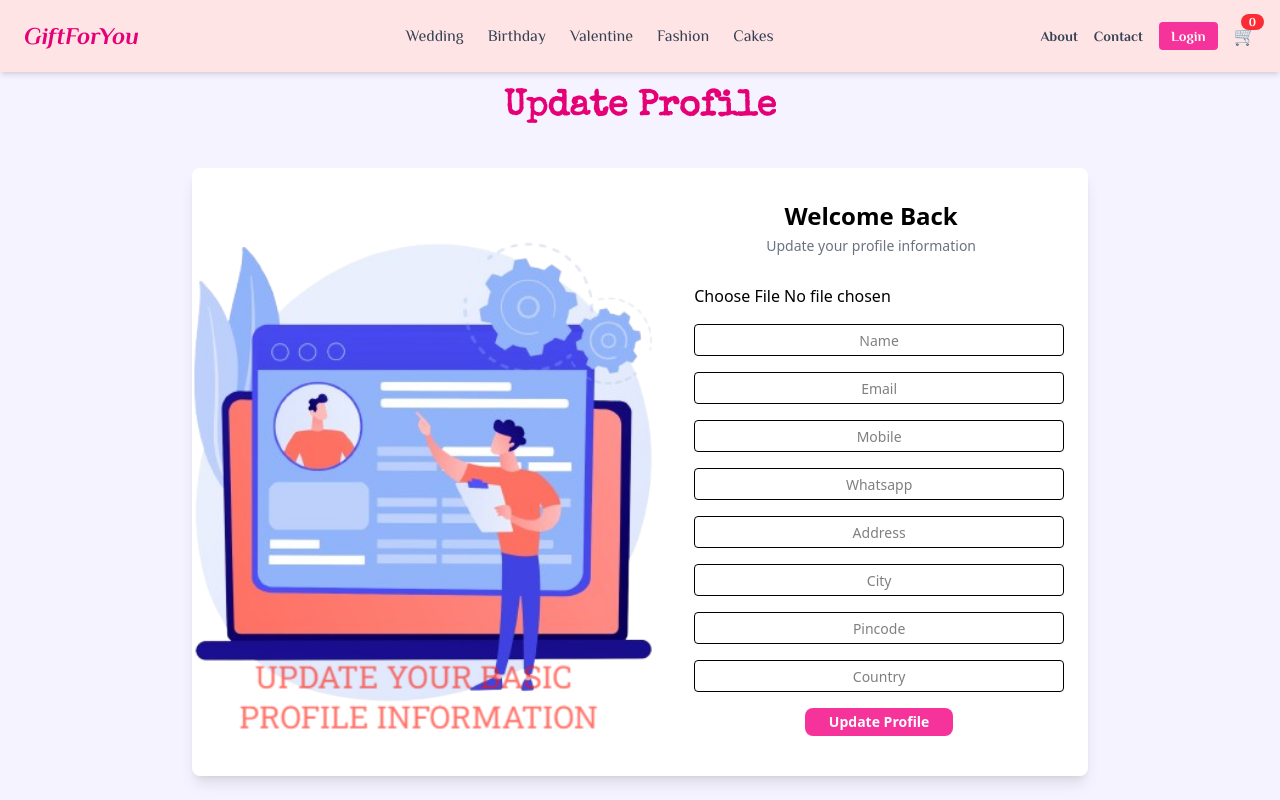
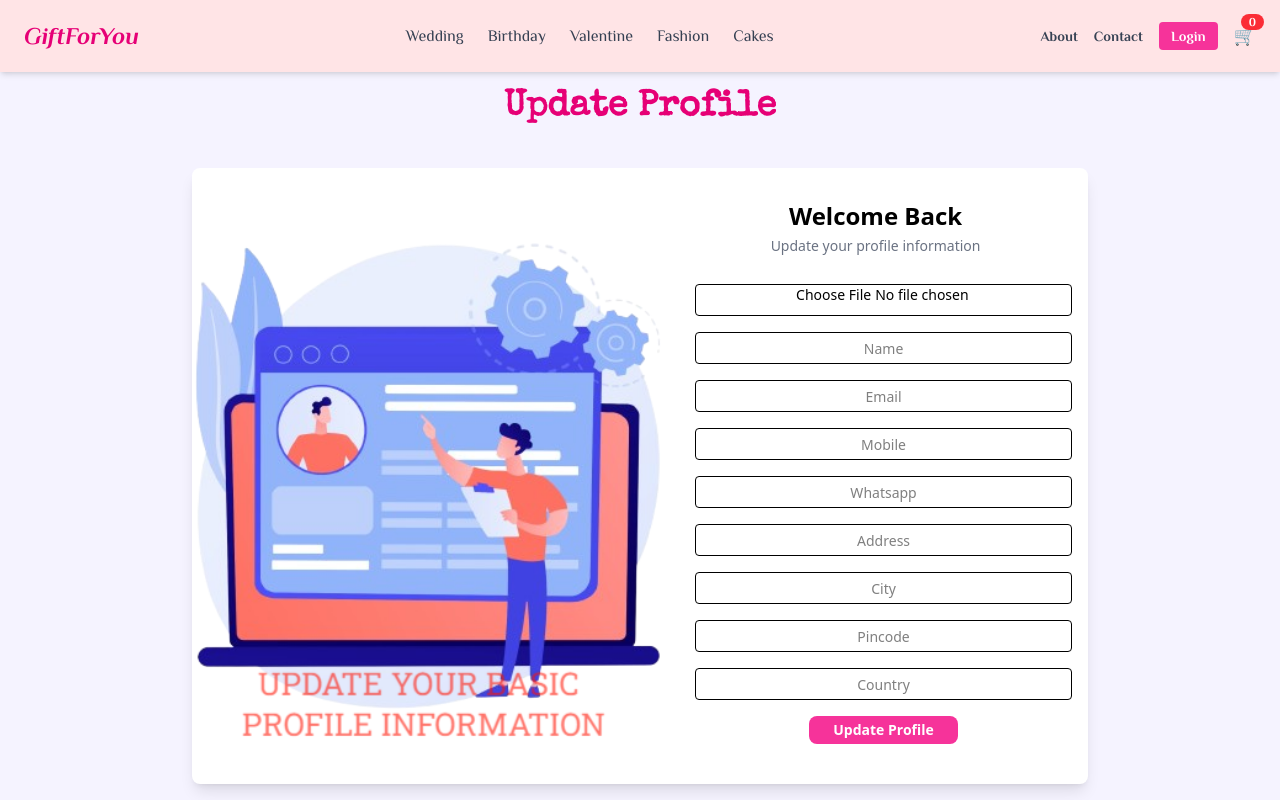
Before and after one commit to pratiksha950/icp12-group-project-5-MERN-stack-GiftForYou, a React (Vite) app in the folder client/: page /profile in a window 1280 px wide. Built offline with nearby package versions, Linux system fonts and the light colour scheme.

Commit message:
update file

```diff
--- a/client/src/views/Profile.jsx
+++ b/client/src/views/Profile.jsx
@@ -25,7 +25,7 @@ function Profile() {
     city: "",
     pincode: "",
     country: "",
-    photos:[]
+    photos: []
   });
   const [progress, setProgress] = useState(0);
   const fileInputRef = useRef();
@@ -160,7 +160,7 @@ window.dispatchEvent(new Event("storage"));
         </div>
 
 
-        <div className="w-full md:w-1/2 p-4 sm:p-6 mx-2 my-2">
+        <div className="w-full md:w-1/2 p-4 sm:p-6 my-2">
 
           <h2 className="text-lg sm:text-2xl font-bold text-center mb-1">
             Welcome Back
@@ -183,13 +183,13 @@ window.dispatchEvent(new Event("storage"));
               ))}
             </div>
 
-
             <input type="file" ref={fileInputRef}
               onChange={(e) => {
-              if(e.target.files.length > 0){
+                if (e.target.files.length > 0) {
                   handleUpload();
                 }
               }}
+              className="border rounded h-8 block w-full text-sm text-center px-13 md:px-25 cursor-pointer"
             />
 
             <Input name="name"
```
Lines whose indentation alone changed are shown as unchanged.
